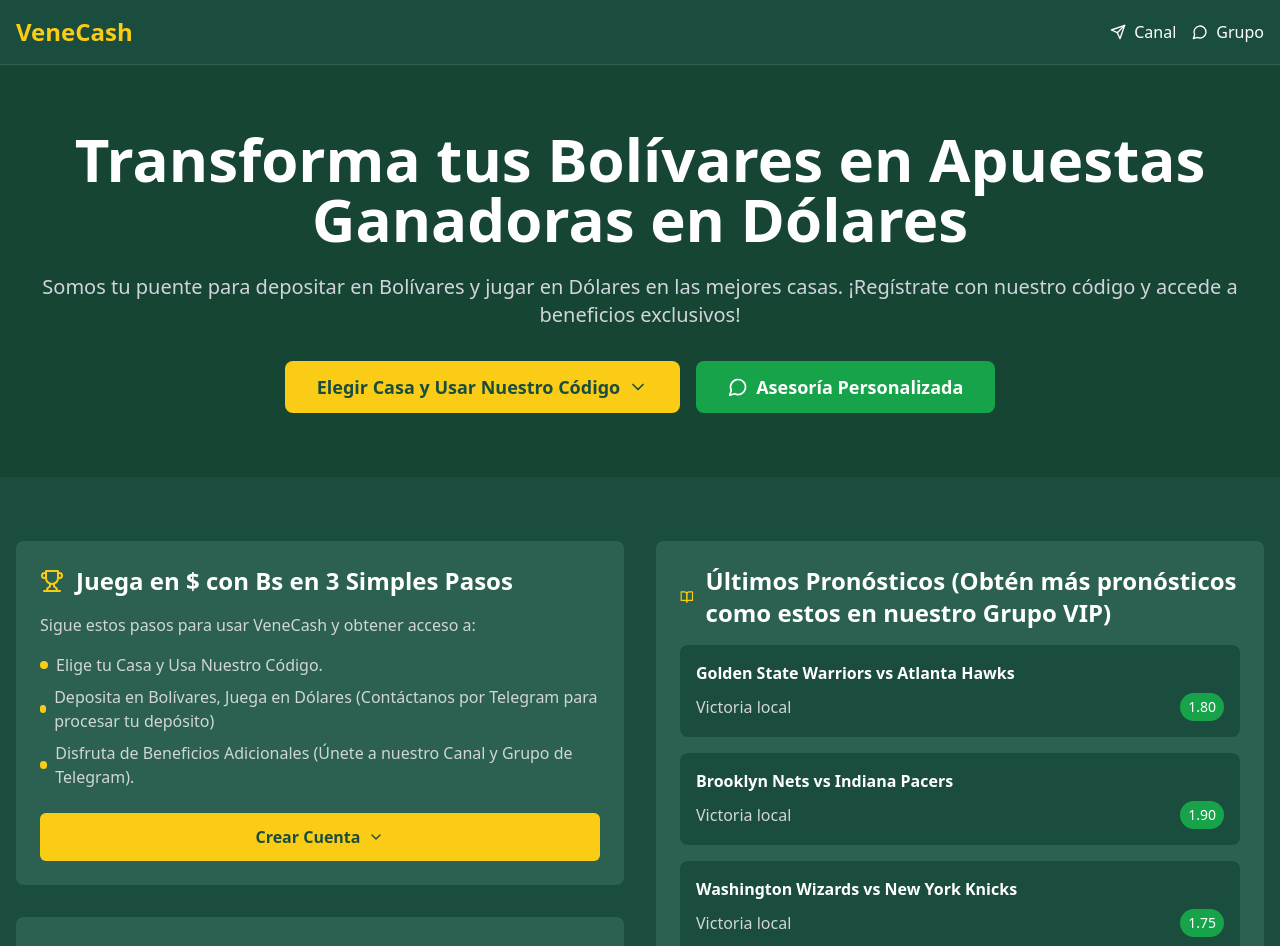
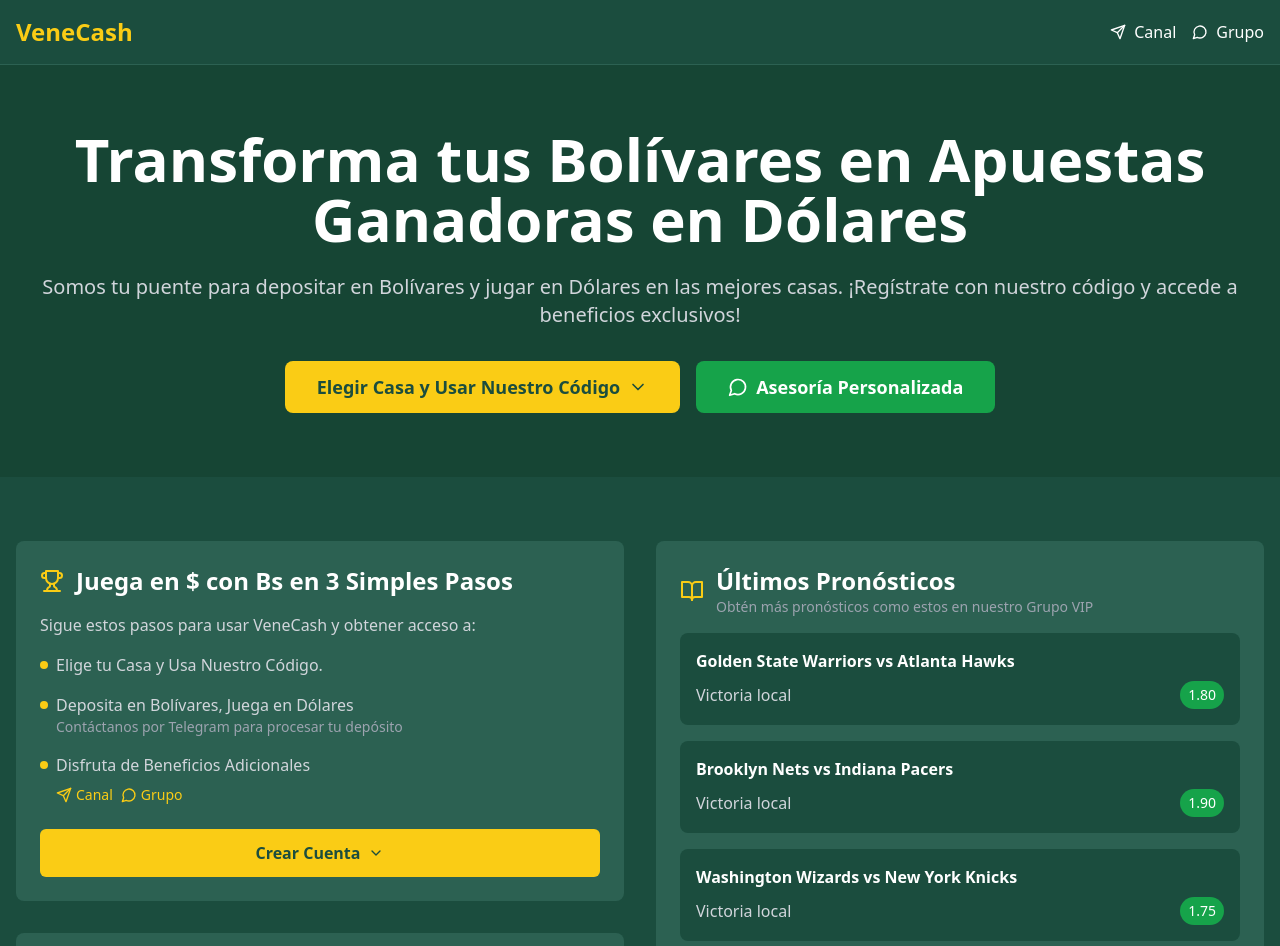
Before and after one commit to frank1411/VeneCash, a React (Vite) app: page / in a window 1280 px wide. Shown: the top 946 px of the page. Built offline with nearby package versions, Linux system fonts and the light colour scheme.

Commit message:
Update text styling and add Telegram buttons

```diff
--- a/src/App.tsx
+++ b/src/App.tsx
@@ -48,7 +48,7 @@ function App() {
   }, []);
 
   const handleCopyCode = (e, code) => {
-    e.preventDefault(); // Prevent the link click when copying code
+    e.preventDefault();
     navigator.clipboard.writeText(code);
     setCopiedCode(code);
     setTimeout(() => setCopiedCode(''), 2000);
@@ -248,18 +248,45 @@ function App() {
               <p className="text-gray-300 mb-4">
                 Sigue estos pasos para usar VeneCash y obtener acceso a:
               </p>
-              <ul className="text-gray-300 space-y-2 mb-6">
-                <li className="flex items-center gap-2">
-                  <div className="w-2 h-2 bg-yellow-400 rounded-full"></div>
-                  Elige tu Casa y Usa Nuestro Código.
+              <ul className="text-gray-300 space-y-4 mb-6">
+                <li className="flex items-start gap-2">
+                  <div className="w-2 h-2 bg-yellow-400 rounded-full mt-2"></div>
+                  <div>
+                    <span>Elige tu Casa y Usa Nuestro Código.</span>
+                  </div>
                 </li>
-                <li className="flex items-center gap-2">
-                  <div className="w-2 h-2 bg-yellow-400 rounded-full"></div>
-                  Deposita en Bolívares, Juega en Dólares (Contáctanos por Telegram para procesar tu depósito)
+                <li className="flex items-start gap-2">
+                  <div className="w-2 h-2 bg-yellow-400 rounded-full mt-2"></div>
+                  <div>
+                    <span>Deposita en Bolívares, Juega en Dólares</span>
+                    <span className="block text-sm text-gray-400">Contáctanos por Telegram para procesar tu depósito</span>
+                  </div>
                 </li>
-                <li className="flex items-center gap-2">
-                  <div className="w-2 h-2 bg-yellow-400 rounded-full"></div>
-                  Disfruta de Beneficios Adicionales (Únete a nuestro Canal y Grupo de Telegram).
+                <li className="flex items-start gap-2">
+                  <div className="w-2 h-2 bg-yellow-400 rounded-full mt-2"></div>
+                  <div>
+                    <span>Disfruta de Beneficios Adicionales</span>
+                    <div className="flex gap-2 mt-2">
+                      <a
+                        href="https://t.me/BetWinnerVzla"
+                        target="_blank"
+                        rel="noopener noreferrer"
+                        className="text-yellow-400 hover:text-yellow-300 flex items-center gap-1 text-sm"
+                      >
+                        <Send className="w-4 h-4" />
+                        Canal
+                      </a>
+                      <a
+                        href="https://t.me/+Qihb06lnKeJkMGMx"
+                        target="_blank"
+                        rel="noopener noreferrer"
+                        className="text-yellow-400 hover:text-yellow-300 flex items-center gap-1 text-sm"
+                      >
+                        <MessageCircle className="w-4 h-4" />
+                        Grupo
+                      </a>
+                    </div>
+                  </div>
                 </li>
               </ul>
               <div className="relative register-dropdown">
@@ -277,7 +304,10 @@ function App() {
             <div className="bg-[#2c6152] p-6 rounded-lg">
               <div className="flex items-center gap-3 mb-4">
                 <Wallet className="text-yellow-400 w-6 h-6" />
-                <h2 className="text-2xl text-white font-bold">Depósitos (contáctanos por Telegram y te guiaremos para usar estos métodos.)</h2>
+                <div>
+                  <h2 className="text-2xl text-white font-bold">Depósitos</h2>
+                  <p className="text-sm text-gray-400">contáctanos por Telegram y te guiaremos para usar estos métodos.</p>
+                </div>
               </div>
               <div className="grid gap-4">
                 <PaymentMethod
@@ -299,7 +329,10 @@ function App() {
             <div className="bg-[#2c6152] p-6 rounded-lg">
               <div className="flex items-center gap-3 mb-4">
                 <BookOpen className="text-yellow-400 w-6 h-6" />
-                <h2 className="text-2xl text-white font-bold">Últimos Pronósticos (Obtén más pronósticos como estos en nuestro Grupo VIP)</h2>
+                <div>
+                  <h2 className="text-2xl text-white font-bold">Últimos Pronósticos</h2>
+                  <p className="text-sm text-gray-400">Obtén más pronósticos como estos en nuestro Grupo VIP</p>
+                </div>
               </div>
               <div className="space-y-4">
                 {predictions.map((pred, index) => (
@@ -404,53 +437,6 @@ function App() {
         </div>
       </footer>
 
-      {/* Register Modal */}
-      {showRegisterModal && (
-        <div className="fixed inset-0 bg-black bg-opacity-50 flex items-center justify-center p-4 z-50">
-          <div className="bg-[#2c6152] p-6 rounded-lg w-full max-w-md">
-            <h2 className="text-2xl text-white font-bold mb-4">Crear Cuenta</h2>
-            <form onSubmit={handleRegister} className="space-y-4">
-              <div>
-                <label className="block text-gray-300 mb-2">Nombre</label>
-                <input
-                  type="text"
-                  className="w-full p-2 rounded bg-[#1b4d3e] text-white border border-green-600"
-                  placeholder="Tu nombre"
-                />
-              </div>
-              <div>
-                <label className="block text-gray-300 mb-2">Email</label>
-                <input
-                  type="email"
-                  className="w-full p-2 rounded bg-[#1b4d3e] text-white border border-green-600"
-                  placeholder="tu@email.com"
-                />
-              </div>
-              <div>
-                <label className="block text-gray-300 mb-2">Contraseña</label>
-                <input
-                  type="password"
-                  className="w-full p-2 rounded bg-[#1b4d3e] text-white border border-green-600"
-                  placeholder="********"
-                />
-              </div>
-              <button
-                type="submit"
-                className="w-full bg-yellow-400 text-[#1b4d3e] py-3 rounded-md font-bold hover:bg-yellow-300"
-              >
-                Registrarse
-              </button>
-            </form>
-            <button
-              onClick={() => setShowRegisterModal(false)}
-              className="mt-4 text-gray-300 hover:text-white w-full"
-            >
-              Cerrar
-            </button>
-          </div>
-        </div>
-      )}
-
       {/* Content Modal */}
       {selectedContent && (
         <div className="fixed inset-0 bg-black bg-opacity-50 flex items-center justify-center p-4 z-50">
```
